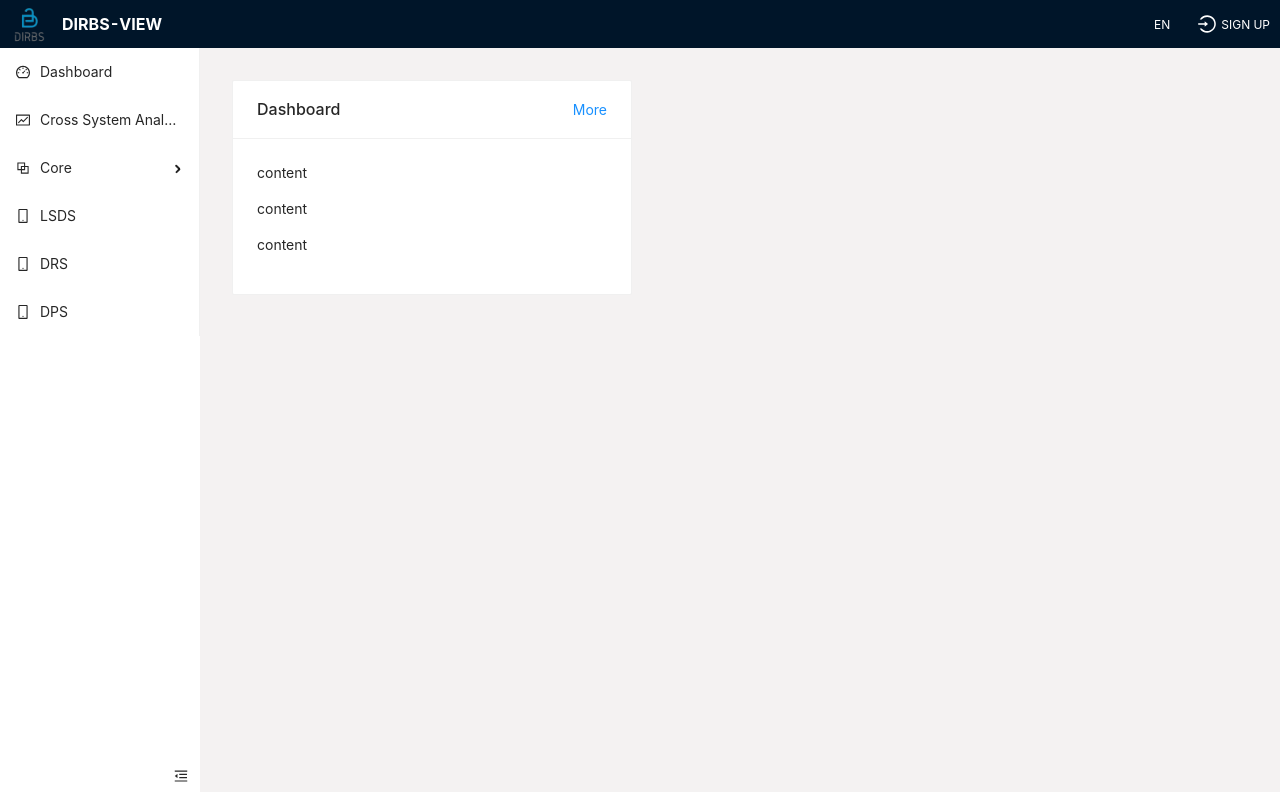
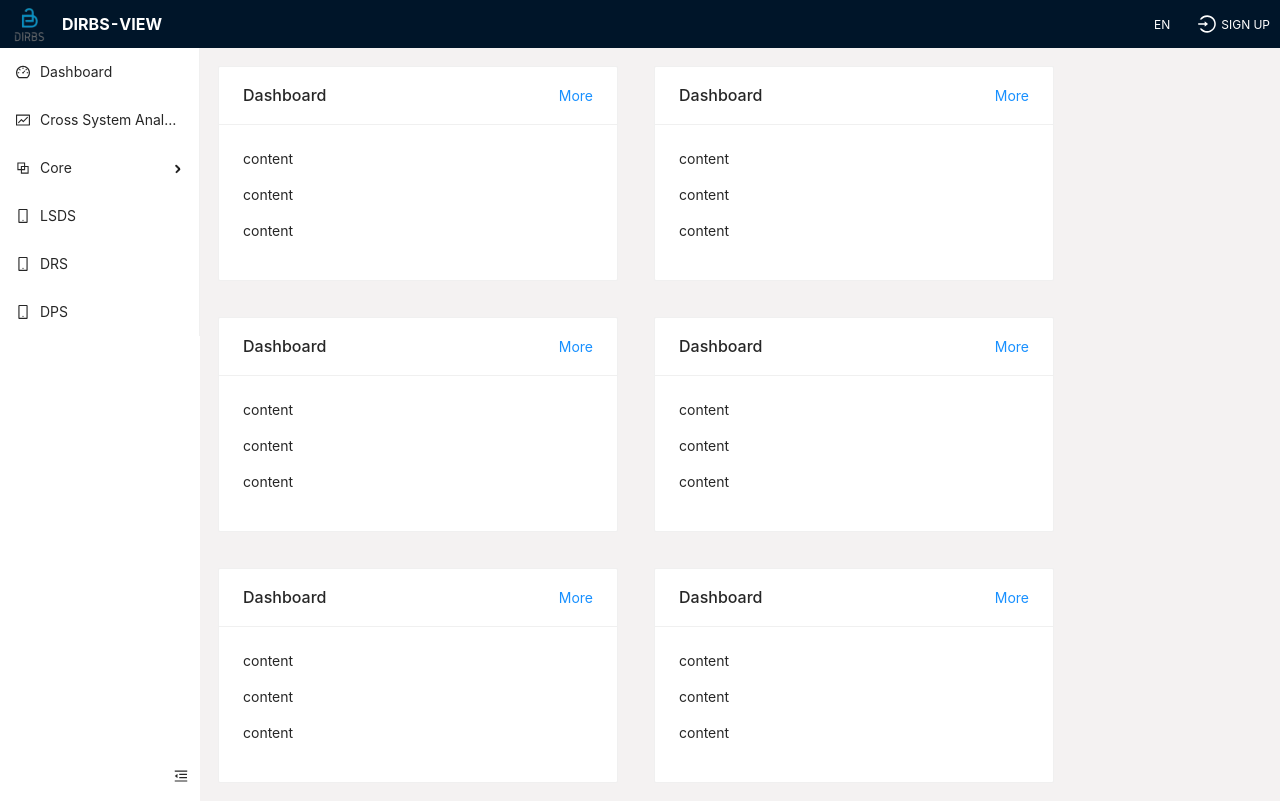
Before and after one commit to SajidAli11/redux-templete, a React (Create React App) app: page /dashboard in a window 1280 px wide. Built offline with nearby package versions, Linux system fonts and the light colour scheme.

Commit message:
modified:   src/component/Card/Card.tsx 	modified:   src/component/Sidebar/styles.ts 	modified:   src/container/styles.ts 	modified:   src/views/Dashboard/dashboard.tsx

```diff
--- a/src/component/Card/Card.tsx
+++ b/src/component/Card/Card.tsx
@@ -7,7 +7,7 @@ type CardProps = {
 
 const AntdCard = ({ Title }: CardProps) => {
   return (
-    <div style={{ padding: "32px", overflow: "hidden" }}>
+    <div style={{ padding: "18px", overflow: "hidden" }}>
       <Card
         title={Title}
         extra={<a href="#">More</a>}
--- a/src/component/Sidebar/styles.ts
+++ b/src/component/Sidebar/styles.ts
@@ -3,7 +3,7 @@ import { createGlobalStyle } from "styled-components";
 //Global Style targetting custom antd Sider Class and Icon class for visual purposes.
 const GlobalSiderStyle = createGlobalStyle`
 .MainSider{
-    height: 93vh;
+    //height: 93vh;
     z-index: 1;
     position:sticky;
 }
--- a/src/container/styles.ts
+++ b/src/container/styles.ts
@@ -23,6 +23,7 @@ const MiddleContainer = styled.div`
 const ViewContainer = styled.div`
   background-color: #f4f2f2;
   width: 100%;
+  height: fit-content;
 `;
 
 export { TopContainer, MiddleContainer, ViewContainer };
--- a/src/views/Dashboard/dashboard.tsx
+++ b/src/views/Dashboard/dashboard.tsx
@@ -1,10 +1,17 @@
 import React from "react";
 import AntdCard from "../../component/Card/Card";
-
+import { Row } from "antd";
 const DashBoard = () => {
   return (
     <>
-      <AntdCard Title="Dashboard" />
+      <Row>
+        <AntdCard Title="Dashboard" />
+        <AntdCard Title="Dashboard" />
+        <AntdCard Title="Dashboard" />
+        <AntdCard Title="Dashboard" />
+        <AntdCard Title="Dashboard" />
+        <AntdCard Title="Dashboard" />
+      </Row>
     </>
   );
 };
```
